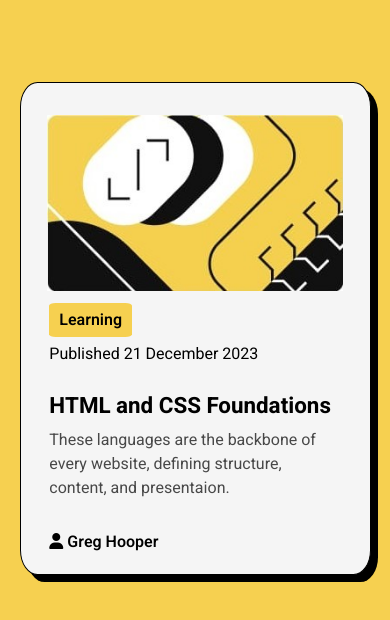
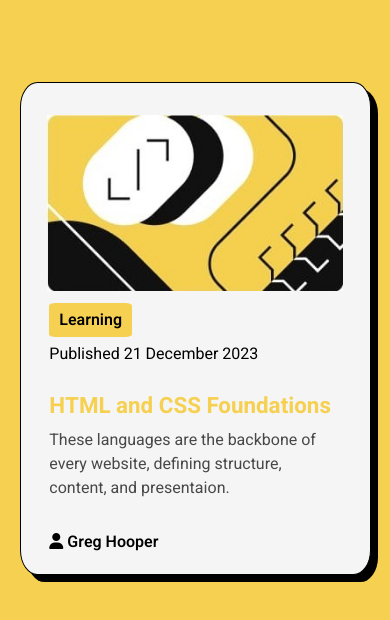
Before and after one commit to RebeccaCL303/blog-preview-card, a plain HTML site: page index.html in a window 390 px wide. In both pictures the pointer is over the element "HTML and CSS Foundations". Drawn offline with Linux system fonts and the light colour scheme.

Commit message:
added active states, improved responsiveness

```diff
--- a/src/styles.css
+++ b/src/styles.css
@@ -35,6 +35,12 @@ figure {
 h1 {
  font-size: 1.4rem;
  margin: 1.5rem 0 0.4rem;
+ transition: 200ms all ease-in-out;
+}
+
+h1:hover {
+ color: var(--main-accent);
+ cursor: pointer;
 }
 
 img {
@@ -67,9 +73,9 @@ p:last-of-type {
  bottom: -1.6rem;
 }
 
-@media (max-width: 950px) {
+@media (max-width: 1000px) {
  .card {
-  width: 60vw;
+  width: 50vw;
  }
 }
 
```
